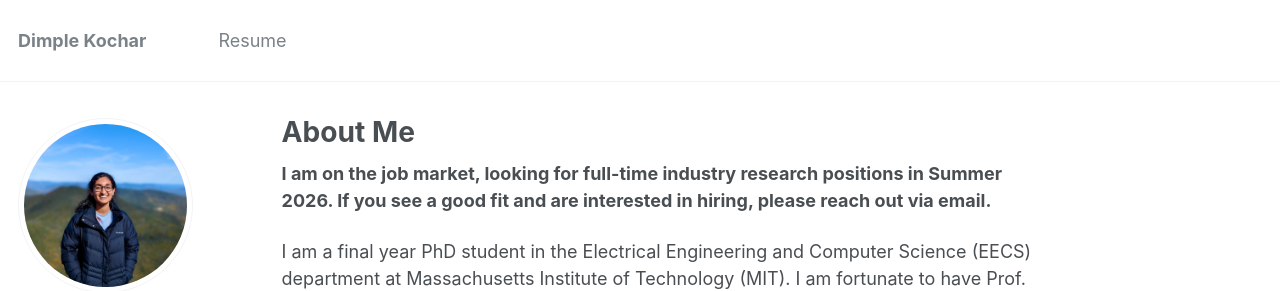
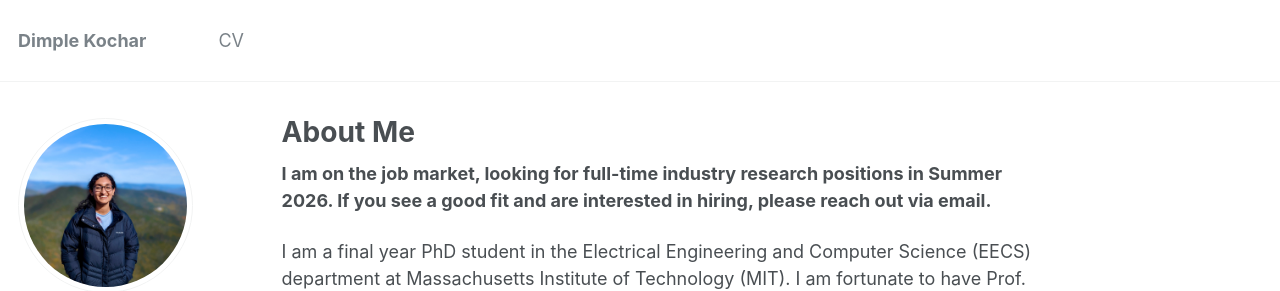
Before and after one commit to dimplekochar/dimplekochar.github.io, a Jekyll site: the page built from _pages/about.md, in a window 1280 px wide and 1272 px high. Shown: the top 291 px of the window. Built offline with Jekyll 4.4.1, drawn with Linux system fonts in a browser that asks for light colours.

Commit message:
Update navigation.yml

```diff
--- a/_data/navigation.yml
+++ b/_data/navigation.yml
@@ -17,8 +17,8 @@ main:
 
   #- title: "CV"
   #  url: /cv/
-  - title: "Resume"
-    url: /resume/
+  - title: "CV"
+    url: /files/cv_dimple-kochar.pdf/
 
   #- title: "Guide"
   #  url: /markdown/
```
